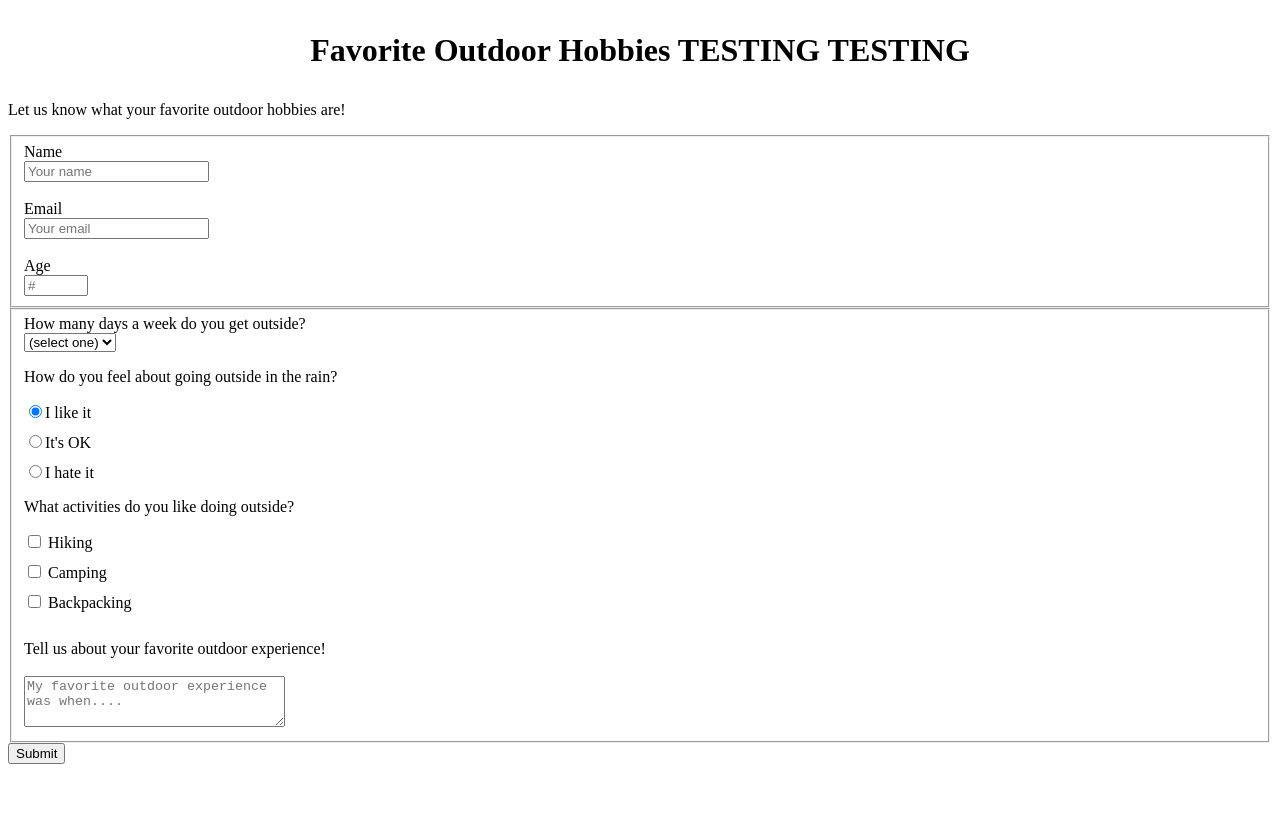
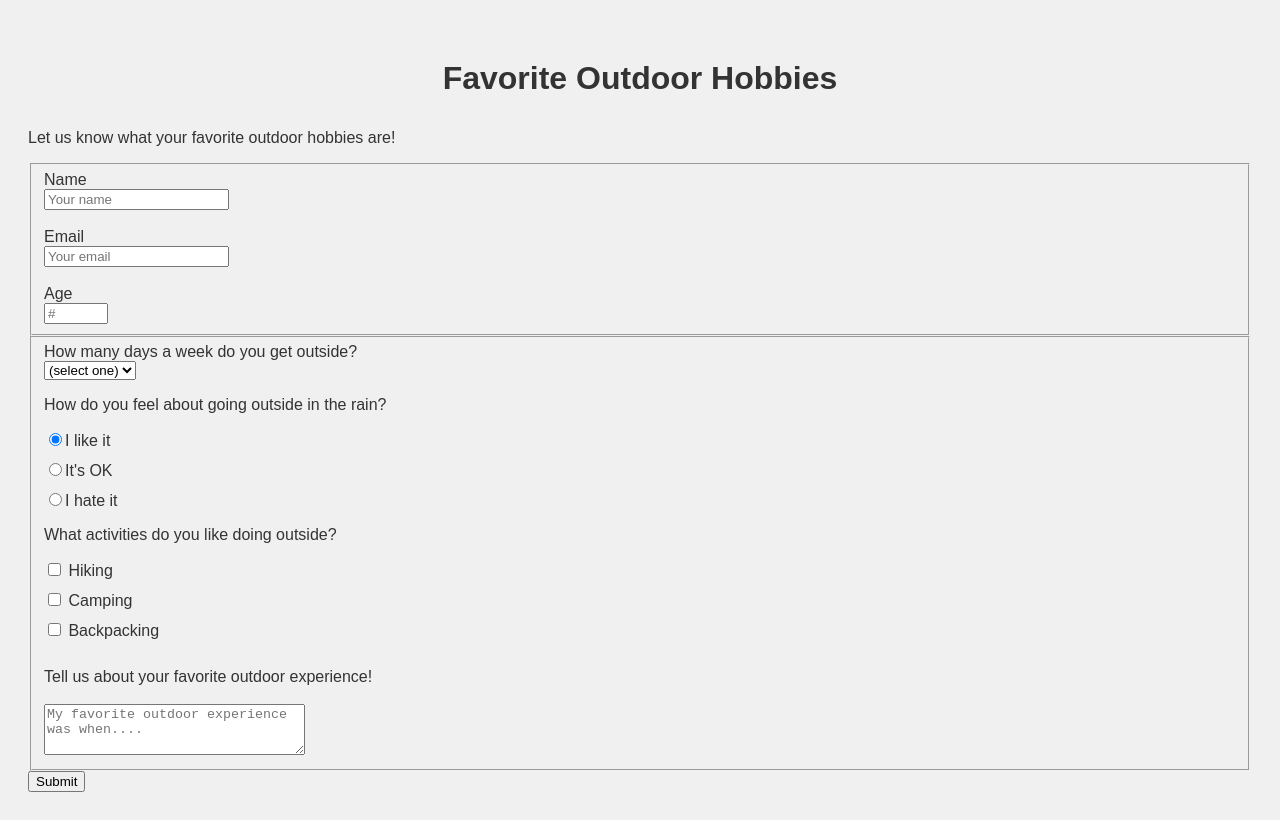
Before and after one commit to michaelkaffel/my-first-survey-form, a plain HTML site: page index.html in a window 1280 px wide. Drawn offline with Linux system fonts and the light colour scheme.

Commit message:
updates to css and fix testing elements

```diff
--- a/index.html
+++ b/index.html
@@ -7,7 +7,7 @@
     </head>
     <body>
     </body>
-    <h1 id="title">Favorite Outdoor Hobbies TESTING TESTING</h1>
+    <h1 id="title">Favorite Outdoor Hobbies</h1>
     <p id="description">Let us know what your favorite outdoor hobbies are!</p>
     <form id="survey-form" method="post" action='https://register-demo.freecodecamp.org'>
       <fieldset>
--- a/styles.css
+++ b/styles.css
@@ -1,3 +1,10 @@
+body {
+  font-family: Arial, sans-serif;
+  background-color: #f0f0f0; /* Light gray background */
+  color: #333; /* Dark text color for readability */
+  padding: 20px; /* Padding around the content */
+}
+
 h1 {
   margin: 1em auto;
   text-align: center;
```
